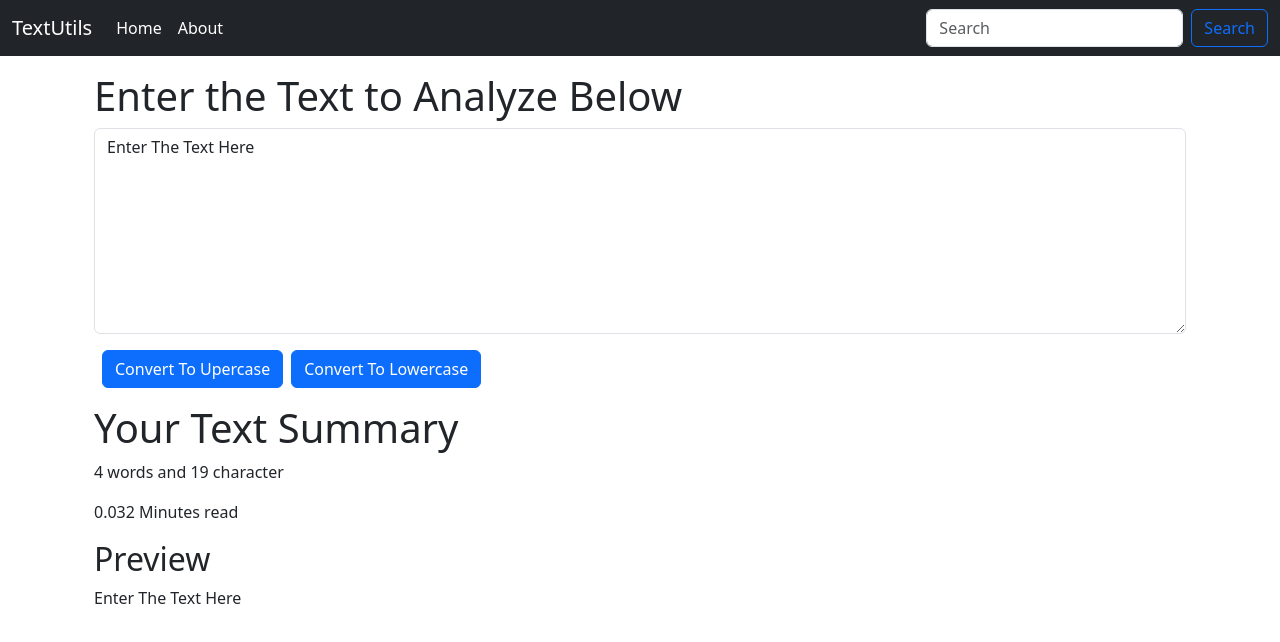
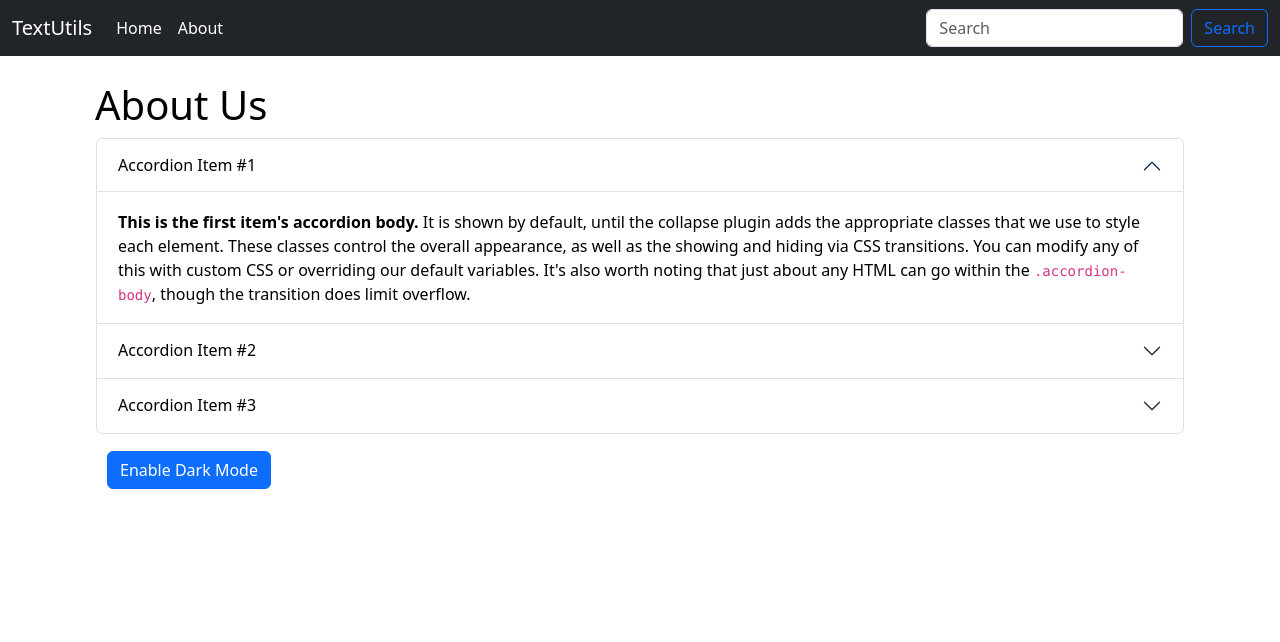
Before and after one commit to jpg04/ReactJs, a React (Create React App) app in the folder web-project/: page / in a window 1280 px wide. Shown: the top 642 px of the page. Built offline with nearby package versions, Linux system fonts and the light colour scheme.

Commit message:
Enabling Dark Mode in TextUtils Project

```diff
--- a/web-project/src/App.js
+++ b/web-project/src/App.js
@@ -1,7 +1,8 @@
 // import logo from './logo.svg';
 import './App.css';
+import About from './components/About';
 import Navbar from './components/Navbar';
-import TextForm from './components/TextForm';
+// import TextForm from './components/TextForm';
 function App() {
   return (
 <>
@@ -9,7 +10,8 @@
   {/* <Navbar title="TextUtils"/> */}
   <Navbar title="TextUtils" aboutText="About" />
   <div className="container my-3">
-    <TextForm heading = "Enter the Text to Analyze Below"/>
+    {/* <TextForm heading = "Enter the Text to Analyze Below"/> */}
+    <About/>
   </div>
 </>
   );
--- /dev/null
+++ b/web-project/src/components/About.js
@@ -0,0 +1,76 @@
+import React, {useState} from 'react'
+
+export default function About() {
+    const [myStyle, setMyStyle] = useState({
+        color : 'black',
+        backgroundColor : 'white',
+        border: '1px solid white'
+    })
+
+    const [btnText, setBtnText] = useState("Enable Dark Mode")
+
+    const toggleStyle = ()=>
+    {
+        if(myStyle.color==='black'){
+            setMyStyle({
+                    color : 'white',
+                    backgroundColor : 'black'
+                })
+                setBtnText("Enable Light Mode");
+        }
+        else
+        {
+            setMyStyle({
+                color : 'black',
+                backgroundColor : 'white '
+            })
+            setBtnText("Enable Dark Mode");
+        }
+    }
+return (
+    <div className="container" style={myStyle}>
+        <h1 className="my-2">About Us</h1>
+        <div className="accordion" id="accordionExample" style={myStyle}>
+        <div className="accordion-item">
+        <h2 className="accordion-header">
+        <button className="accordion-button" style={myStyle} type="button" data-bs-toggle="collapse" data-bs-target="#collapseOne" aria-expanded="true" aria-controls="collapseOne">
+            Accordion Item #1
+        </button>
+        </h2>
+        <div id="collapseOne" className="accordion-collapse collapse show" data-bs-parent="#accordionExample">
+        <div className="accordion-body" style={myStyle}>
+            <strong>This is the first item's accordion body.</strong> It is shown by default, until the collapse plugin adds the appropriate classes that we use to style each element. These classes control the overall appearance, as well as the showing and hiding via CSS transitions. You can modify any of this with custom CSS or overriding our default variables. It's also worth noting that just about any HTML can go within the <code>.accordion-body</code>, though the transition does limit overflow.
+        </div>
+        </div>
+    </div>
+    <div className="accordion-item">
+        <h2 className="accordion-header">
+        <button className="accordion-button collapsed" style={myStyle} type="button" data-bs-toggle="collapse" data-bs-target="#collapseTwo" aria-expanded="false" aria-controls="collapseTwo">
+            Accordion Item #2
+        </button>
+        </h2>
+        <div id="collapseTwo" className="accordion-collapse collapse" data-bs-parent="#accordionExample">
+        <div className="accordion-body" style={myStyle}>
+            <strong>This is the second item's accordion body.</strong> It is hidden by default, until the collapse plugin adds the appropriate classes that we use to style each element. These classes control the overall appearance, as well as the showing and hiding via CSS transitions. You can modify any of this with custom CSS or overriding our default variables. It's also worth noting that just about any HTML can go within the <code>.accordion-body</code>, though the transition does limit overflow.
+        </div>
+        </div>
+    </div>
+    <div className="accordion-item">
+        <h2 className="accordion-header">
+        <button className="accordion-button collapsed" style={myStyle} type="button" data-bs-toggle="collapse" data-bs-target="#collapseThree" aria-expanded="false" aria-controls="collapseThree">
+            Accordion Item #3
+        </button>
+        </h2>
+        <div id="collapseThree" className="accordion-collapse collapse" data-bs-parent="#accordionExample">
+        <div className="accordion-body" style={myStyle}>
+            <strong>This is the third item's accordion body.</strong> It is hidden by default, until the collapse plugin adds the appropriate classes that we use to style each element. These classes control the overall appearance, as well as the showing and hiding via CSS transitions. You can modify any of this with custom CSS or overriding our default variables. It's also worth noting that just about any HTML can go within the <code>.accordion-body</code>, though the transition does limit overflow.
+        </div>
+        </div>
+    </div>
+    </div>
+    <div className="container my-3">
+        <button onClick={toggleStyle} type = "button" className="btn btn-primary">{btnText}</button>
+    </div>
+    </div>
+  )
+}
--- a/web-project/src/components/TextForm.js
+++ b/web-project/src/components/TextForm.js
@@ -14,12 +14,32 @@
     setText(newText)
   }
 
+  /* const handleClearClick = ()=>
+  {
+    let newText = '';
+    setText(newText)
+  }
+
+  const handleReverseClick = ()=>
+  {
+    let newText = text.split('').reverse().join('');
+    setText(newText)
+  }
+  const handleFirstCapClick = ()=>
+  {
+    function capitalize(str) {
+      return str.charAt(0).toUpperCase() + str.slice(1).toLowerCase();
+    }
+    let newText = text.split(' ').map(capitalize).join(' ');
+    setText(newText)
+  } */
+
   const handleOnChange = (Event) =>{
     // console.log("on change");
     setText(Event.target.value)
   }
 
-  const[text, setText] = useState('Enter The Text Here');
+  const[text, setText] = useState('');
   // text = "new text"; //wrong way to change the state
   // setText("new text"); //correct way to change the state
   return (
@@ -30,7 +50,10 @@
         <textarea className="form-control" value={text} onChange={handleOnChange} id="myBox" rows="8"></textarea>
         </div>
         <button className = "btn btn-primary mx-2" onClick={handleUpClick}>Convert To Upercase</button>
-        <button className = "btn btn-primary" onClick={handleLowerClick}>Convert To Lowercase</button>
+        <button className = "btn btn-primary mx-2" onClick={handleLowerClick}>Convert To Lowercase</button>
+        {/* <button className = "btn btn-secondary mx-2" onClick={handleClearClick}>Clear Text</button>
+        <button className = "btn btn-info mx-2" onClick={handleReverseClick}>Reverse Text</button>
+        <button className = "btn btn-warning" onClick={handleFirstCapClick}>First Letter Capital</button> */}
     </div>
 
     <div className="container my-3">
```
